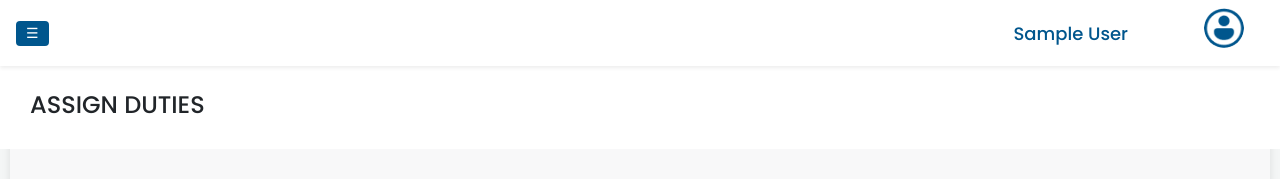
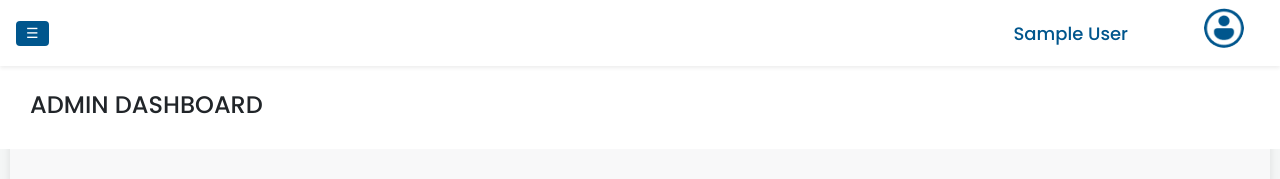
Before and after one commit to Kavee14/GroupProject-Exam-Duty-Management-System, a React (Create React App) app in the folder frontend/: page /admin in a window 1280 px wide. Shown: the top 179 px of the page. Built offline with nearby package versions, Linux system fonts and the light colour scheme; sample sign-in values are in the browser's storage.

Commit message:
frontend changes

```diff
--- a/frontend/src/pages/Admin/AdminDashboard.jsx
+++ b/frontend/src/pages/Admin/AdminDashboard.jsx
@@ -9,7 +9,7 @@ import './AdminDashboard.css';
 function AdminDashboard() {
     const [isSidebarOpen, setSidebarOpen] = useState(false);
     const toggleSidebar = () => setSidebarOpen(!isSidebarOpen);
-    const activePage = "Assign Duties";
+    const activePage = "Admin Dashboard";
 
     const names = ["W.A.B.C.D.Ranasinghe", "D.M.K.N.Dissanayake", "A.N.B.C.Senanayake"];
     const courseNames = ["Computer Science", "Mathematics", "Chemistry","Physics","Zoology","Botany"];
--- a/frontend/src/pages/Profile/Profile.jsx
+++ b/frontend/src/pages/Profile/Profile.jsx
@@ -57,11 +57,12 @@ function ProfileSection({ name, setName, email, setEmail, phone, setPhone, addre
                             <div className="info-content px-3">
                                 {isEditingPersonalInfo ? (
                                     <>
-                                    <p><strong>Name:</strong></p>
+                                    <p><strong>Name:</strong>
                                         <input
                                                 value={name}
                                                 onChange={(e) => setName(e.target.value)}
                                             />
+                                    </p>
 
                                         <p><strong>Email:</strong>
                                             <input
```
